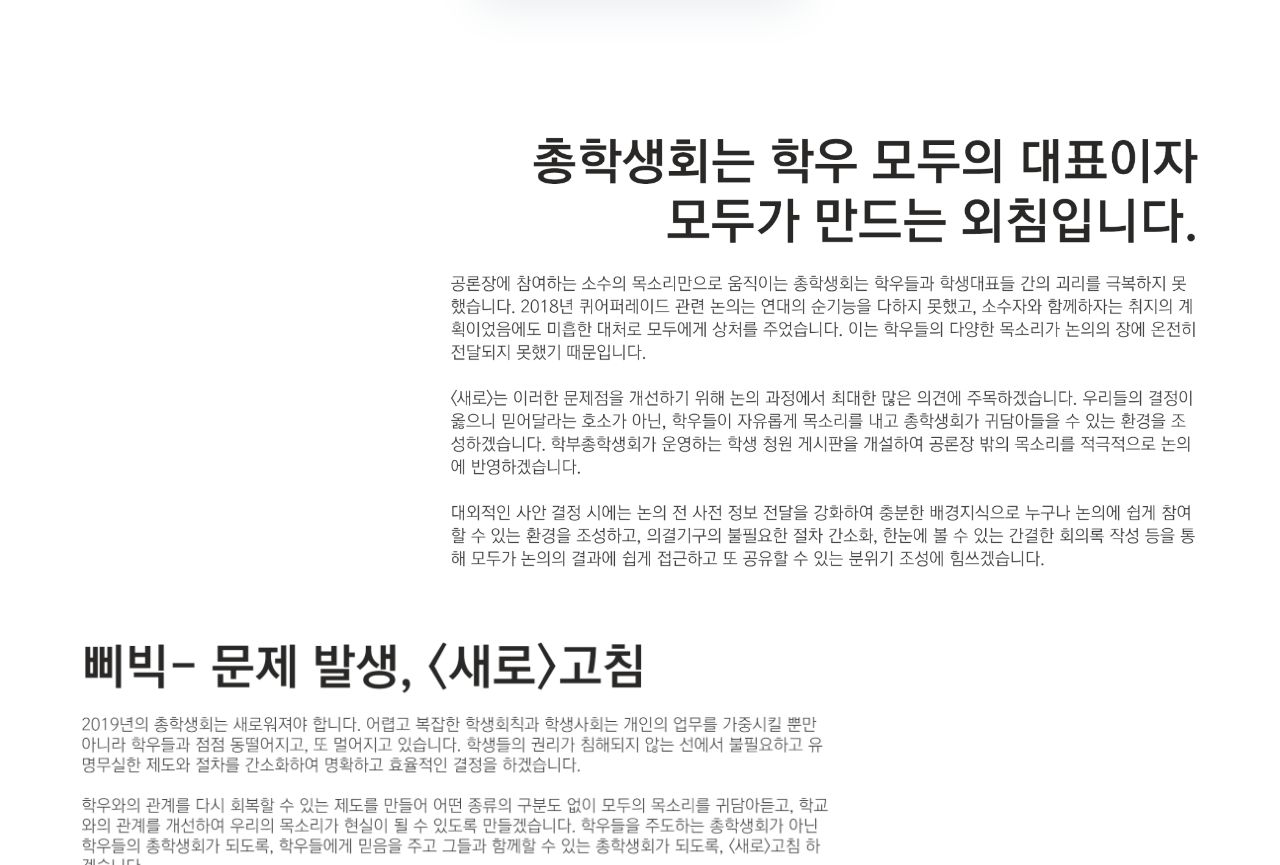
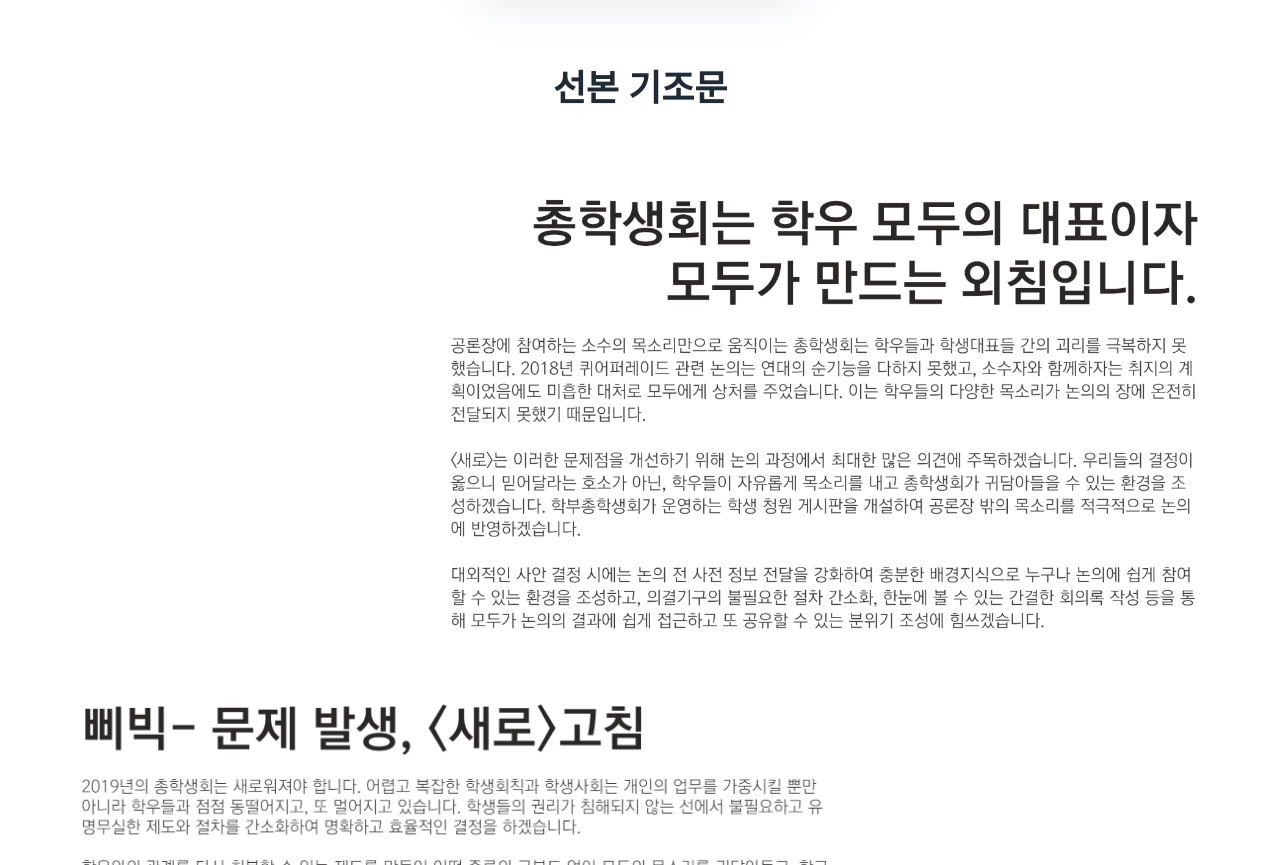
Before and after one commit to saerousc/saerousc.github.io, a plain HTML site: page index.html in a window 1280 px wide. Shown: the part 1145-2010 px from the top of the page. Drawn offline with nearby package versions, Linux system fonts and the light colour scheme.

Commit message:
Update index.html

```diff
--- a/index.html
+++ b/index.html
@@ -82,6 +82,12 @@
                             </div>
                         </div>
                     </div>
+
+                        <div class="features-extended-header text-center">
+                            <div class="container-sm">
+                                <h2 class="section-title mt-0">선본 기조문</h2>
+                            </div>
+                        </div>
                 </div>
 
 
```
